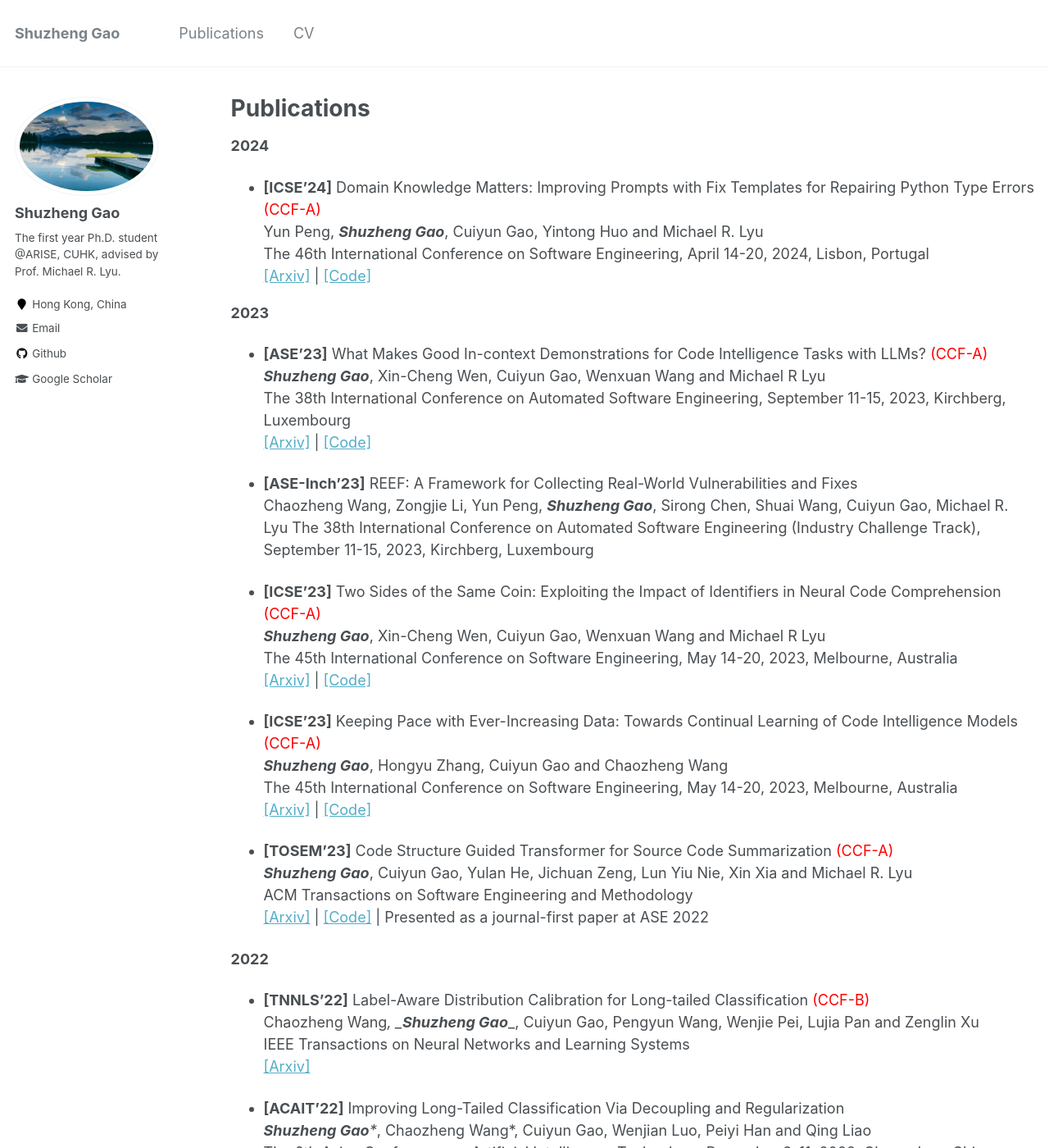
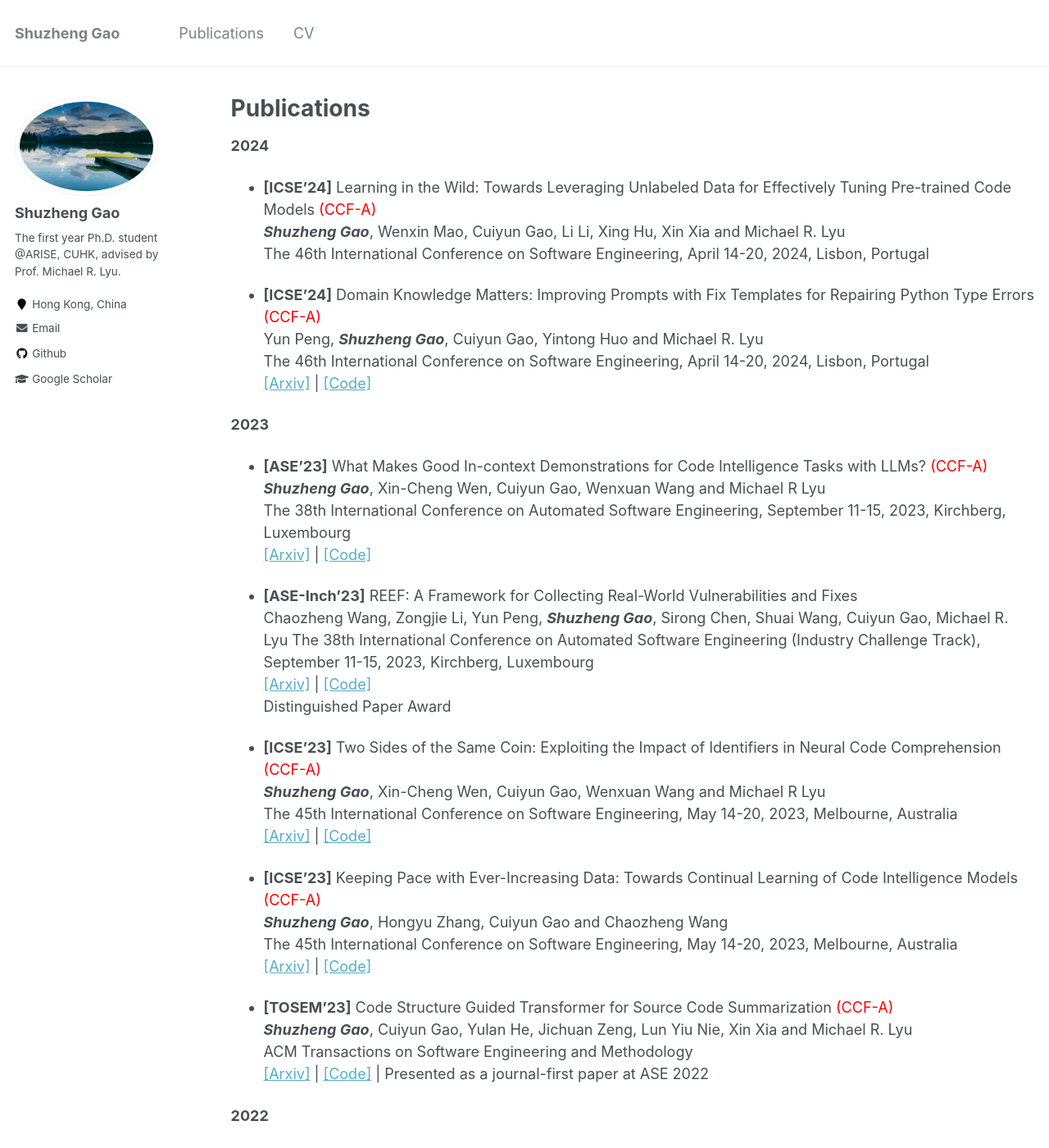
Before and after one commit to yujiachen99/yujiachen99.github.io, a Jekyll site: the page built from _pages/publications.md, in a window 1280 px wide and 1400 px high. Shown: the whole window at 82% size. Built offline with Jekyll 4.4.1, drawn with Linux system fonts in a browser that asks for light colours.

Commit message:
Update publications.md

```diff
--- a/_pages/publications.md
+++ b/_pages/publications.md
@@ -6,6 +6,10 @@ author_profile: true
 ---
 
 **2024**
+
+- **[ICSE'24]** Learning in the Wild: Towards Leveraging Unlabeled Data for  Effectively Tuning Pre-trained Code Models <font color='red'>(CCF-A)</font>
+_**Shuzheng Gao**_, Wenxin Mao, Cuiyun Gao, Li Li, Xing Hu, Xin Xia and Michael R. Lyu
+The 46th International Conference on Software Engineering, April 14-20, 2024, Lisbon, Portugal
 
 - **[ICSE'24]** Domain Knowledge Matters: Improving Prompts with Fix Templates for Repairing Python Type Errors <font color='red'>(CCF-A)</font>
 Yun Peng, _**Shuzheng Gao**_, Cuiyun Gao, Yintong Huo and Michael R. Lyu
@@ -23,6 +27,8 @@ The 38th International Conference on Automated Software Engineering, September 1
 - **[ASE-Inch'23]** REEF: A Framework for Collecting Real-World Vulnerabilities and Fixes
 Chaozheng Wang, Zongjie Li, Yun Peng, _**Shuzheng Gao**_, Sirong Chen, Shuai Wang, Cuiyun Gao, Michael R. Lyu
 The 38th International Conference on Automated Software Engineering (Industry Challenge Track), September 11-15, 2023, Kirchberg, Luxembourg
+[[Arxiv]](https://arxiv.org/abs/2309.08115) \| [[Code]](https://github.com/ASE-REEF/REEF-script)
+Distinguished Paper Award
 
 - **[ICSE'23]** Two Sides of the Same Coin: Exploiting the Impact of Identifiers in Neural Code Comprehension <font color='red'>(CCF-A)</font>
 _**Shuzheng Gao**_, Xin-Cheng Wen, Cuiyun Gao, Wenxuan Wang and Michael R Lyu
```
